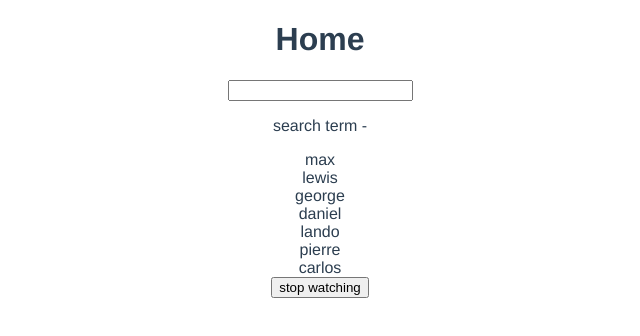
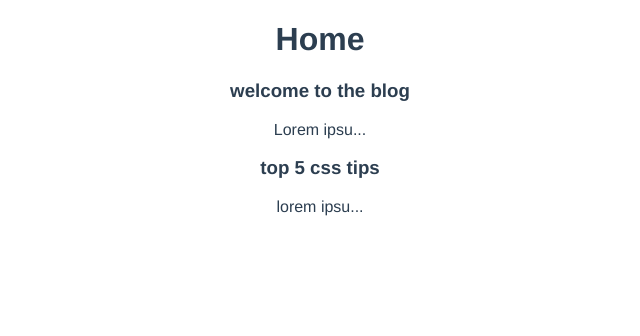
Before and after one commit to AlexCourtney18/vue-blog, a Vue app: page / in a window 1280 px wide. Shown: the top 336 px of the page, without its empty margins (320-960 px from the left). Built offline with nearby package versions, Linux system fonts and the light colour scheme.

Commit message:
create postlist and singlepost components

```diff
--- /dev/null
+++ b/src/components/PostList.vue
@@ -0,0 +1,24 @@
+<template>
+  <div class="post-list">
+    <div v-for="post in posts" :key="post.id">
+        <SinglePost :post="post" />
+    </div>
+  </div>
+</template>
+
+<script>
+
+import SinglePost from './SinglePost.vue'
+
+export default {
+    props: ['posts'],
+    components: { SinglePost },
+    setup(props) {
+        console.log(props.posts)
+    }
+}
+</script>
+
+<style>
+
+</style>
--- /dev/null
+++ b/src/components/SinglePost.vue
@@ -0,0 +1,24 @@
+<template>
+  <div class="post">
+    <h3>{{ post.title }}</h3>
+    <p>{{ snippet }}</p>
+  </div>
+</template>
+
+<script>
+import { computed } from 'vue'
+export default {
+    props: ['post'],
+    setup(props) {
+        const snippet = computed(() => {
+            return props.post.body.substring(0, 10) + '...'
+        })
+
+        return { snippet }
+    }
+}
+</script>
+
+<style>
+
+</style>
--- a/src/views/Home.vue
+++ b/src/views/Home.vue
@@ -1,45 +1,28 @@
 <template>
   <div class="home">
   <h1>Home</h1>
-  <input type="text" v-model="search">
-  <p>search term - {{ search }} </p>
-  <div v-for="name in matchingNames" :key="name">{{ name }}</div>
-  <button @click="handleClick">stop watching</button>
+  <PostList :posts="posts" />
   </div>
 </template>
 
 <script>
-import { computed, ref, watch, watchEffect } from 'vue'
+import PostList from '../components/PostList.vue'
+import { ref } from 'vue'
 
 
 
 export default {
   name: 'Home',
+  components: { PostList },
   setup() {
 
-    const search = ref('')
-
-    const names = ref(['max','lewis','george','daniel','lando','pierre','carlos'])
-
-    const stopWatch = watch(search, () => {
-      console.log('watch function ran')
-    })
-
-    const stopEffect = watchEffect(() => {
-      console.log('watchEffect function ran', search.value)
-    })
-
-    const matchingNames = computed(() => {
-      return names.value.filter((name) => name.includes(search.value))
-    })
-
-    const handleClick = () => {
-      stopWatch()
-      stopEffect()
-    }
+    const posts = ref([
+      { title: 'welcome to the blog', body: 'Lorem ipsum Lorem ipsum Lorem ipsum Lorem ipsum Lorem ipsum Lorem ipsum Lorem ipsum Lorem ipsum Lorem ipsum ', id: 1 },
+      { title: 'top 5 css tips', body: 'lorem ipsum', id: 2 },
+    ])
 
 
-    return { names, search, matchingNames, handleClick  }
+    return { posts }
   },
 }
 </script>
```
